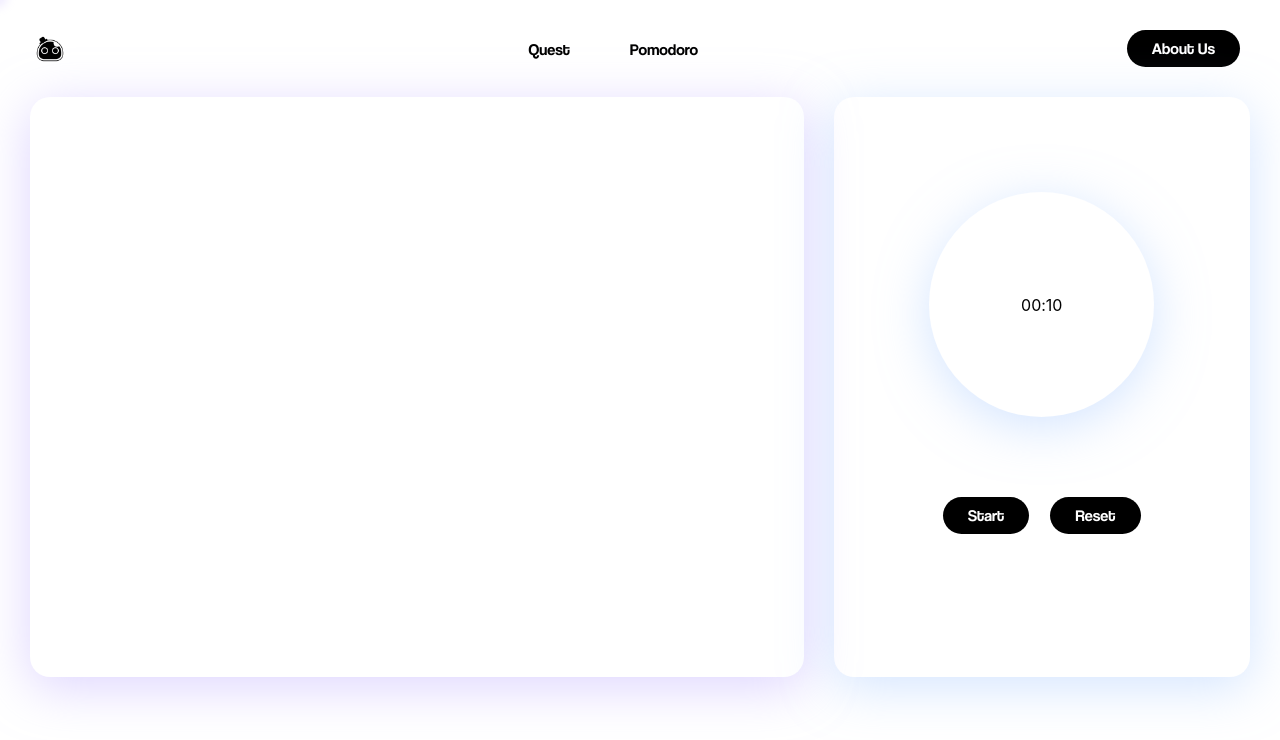
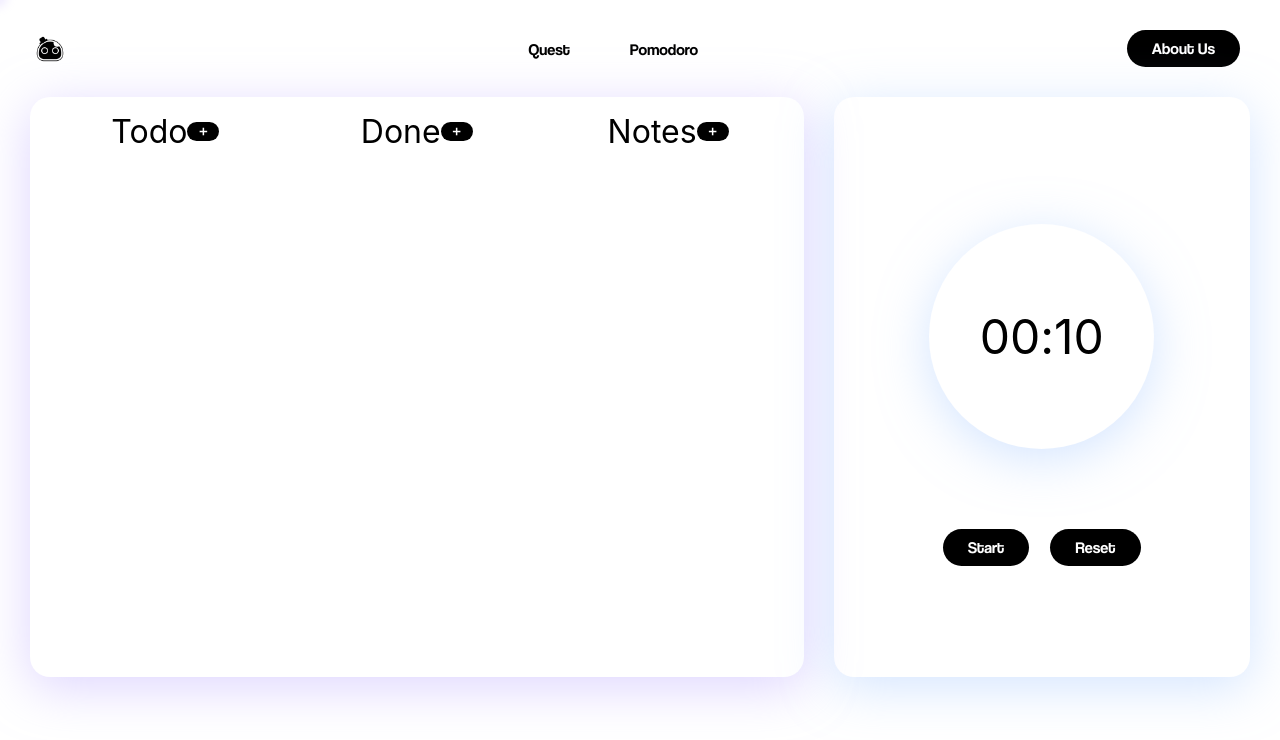
Before and after one commit to Four-Bits/quantum-x, a React (Create React App) app: page / in a window 1280 px wide. Shown: the top 740 px of the page. Built offline with nearby package versions, Linux system fonts and the light colour scheme.

Commit message:
i am done bro

```diff
--- a/src/components/Pomo.js
+++ b/src/components/Pomo.js
@@ -10,6 +10,10 @@ const Pomo = () =>{
     const resetTime = () =>{
         getSeconds[0].innerHTML = "00"
         getTens[0].innerHTML = "00"
+        let x = window.prompt("Enter Minutes")
+        let y = window.prompt("Enter Seconds")
+        getSeconds[0].innerHTML = y
+        getTens[0].innerHTML = x
     }
 
     const clearTime = () =>{
--- a/src/components/Task.js
+++ b/src/components/Task.js
@@ -1,7 +1,73 @@
+import { useState } from "react"
+import TaskCard from "./TaskCard"
+
 const Task = () =>{
+    const [lst_1, setLst_1] = useState([])
+    const [lst_2, setLst_2] = useState([])
+    const [lst_3, setLst_3] = useState([])
+
+    const click1 = () =>{
+        console.log("click1")
+        let temp_input = window.prompt("Enter Task", "")
+        setLst_1([...lst_1, temp_input])
+    }
+    const click2 = () =>{
+        console.log("click1")
+        let temp_input = window.prompt("Enter Task", "")
+        setLst_2([...lst_2, temp_input])
+    }
+    const click3 = () =>{
+        console.log("click1")
+        let temp_input = window.prompt("Enter Task", "")
+        setLst_3([...lst_3, temp_input])
+    }
+    const done = (e) =>{
+        let temp_lst = lst_1.filter(item => item !== e)
+        setLst_1([temp_lst])
+        setLst_2([...lst_2, e])
+    }
+
+    const undone = (e) =>{
+        let temp_lst = lst_2.filter(item => item !== e)
+        setLst_2([temp_lst])
+        setLst_1([...lst_1, e])
+    }
+    const notedel = (e) =>{
+        let temp_lst = lst_3.filter(item => item !== e)
+        setLst_3([temp_lst])
+    }
+
+
+
     return(
         <div className = "taskbox">
-            <h1> </h1>
+            <div className = "todobox">
+                <div className = "todoNav">
+                    <div>Todo</div>
+                    <button className = "btn-todo" onClick={click1}>+</button>
+                </div>
+                {lst_1.map((item) => {
+                    return(<TaskCard text = {item} btn = {() => {done(item)}}/>)
+                })}
+            </div>
+            <div className = "donebox">
+                <div className = "doneNav">
+                    <div>Done</div>
+                    <button className = "btn-done" onClick={click2}>+</button>
+                </div>
+                {lst_2.map((item) => {
+                    return(<TaskCard text = {item} btn = {() => {undone(item)}}/>)
+                })}
+            </div>
+            <div className = "notesbox">
+                <div className = "notesNav">
+                    <div>Notes</div>
+                    <button className = "btn-todo" onClick={click3}>+</button>
+                </div>
+                {lst_3.map((item) => {
+                    return(<TaskCard text = {item} btn = {() => {notedel(item)}}/>)
+                })}
+            </div>
         </div>
     )
 }
--- /dev/null
+++ b/src/components/TaskCard.js
@@ -0,0 +1,10 @@
+const TaskCard = (props) =>{
+    return(
+        <div className = "taskCardBox">
+            <div className = "taskCard">{props.text}</div>
+            <button onClick={props.btn} className="taskButton">-</button>
+        </div>
+            )
+}
+
+export default TaskCard
--- a/src/index.css
+++ b/src/index.css
@@ -5,7 +5,7 @@
 
 body {
   margin: 0;
-  font-family: -apple-system, BlinkMacSystemFont, 'Segoe UI', 'Roboto', 'Oxygen',
+  font-family: -apple-system, BlinkMacSystemFont,'coolvetica', 'Segoe UI', 'Roboto', 'Oxygen',
     'Ubuntu', 'Cantarell', 'Fira Sans', 'Droid Sans', 'Helvetica Neue',
     sans-serif;
   -webkit-font-smoothing: antialiased;
@@ -124,7 +124,9 @@ h2 small {
 /* taskbar */
 .taskbox{
   display : flex;
-
+  flex-direction: row;
+  justify-content: space-evenly;
+  align-items: center;
   width : 65%;
   height : auto;
   /* border : solid rgba; */
@@ -132,7 +134,85 @@ h2 small {
   box-shadow: rgba(189, 171, 255, 0.5) 0px 10px 50px;
   margin: 10px 15px 10px 30px;
 }
+.todobox{
+  display: flex;
+  flex-direction: column;
+  width: 30%;
+  height: 95%;
+  border-radius: 20px;
+  align-items: center;
 
+}
+.todoNav{
+  display : flex;
+  flex-direction: row;
+  justify-content: space-evenly;
+  align-items: center;
+  font-size: 2em;
+}
+.btn-todo{
+  padding: 0px;
+  margin : 0;
+  width: 2em;
+}
+.donebox{
+  display: flex;
+  flex-direction: column;
+  width: 30%;
+  height: 95%;
+  border-radius: 20px;
+  align-items: center;
+}
+.doneNav{
+  display : flex;
+  flex-direction: row;
+  justify-content: center;
+  align-items: center;
+  font-size: 2em;
+
+}
+.btn-done{
+  padding: 0px;
+  margin : 0;
+  width: 2em;
+}
+.notesbox{
+  display: flex;
+  flex-direction: column;
+  width: 30%;
+  height: 95%;
+  border-radius: 20px;
+  align-items: center;
+}
+.notesNav{
+  display : flex;
+  flex-direction: row;
+  justify-content: center;
+  align-items: center;
+  font-size: 2em;
+}
+.btn-notes{
+  padding: 0px;
+  margin : 0;
+  width: 2em;
+}
+.taskCardBox{
+  display: flex;
+  flex-direction: row;
+  margin: .5em 0 .5em 0;
+  width: 100%;
+  height: 3em;
+  justify-content: space-evenly;
+  align-items: center;
+  border-radius: 10px;
+  border: #BDABFF solid 1px;
+}
+.taskButton{
+  padding: 0;
+  width: 2em;
+  height: 2em;
+  border-radius: 50%;
+}
 
 /* pomodoro */
 .pomobox{
@@ -165,6 +245,7 @@ h2 small {
   width: 225px;
   border-radius: 50%;
   margin-top: 2em;
+  font-size: 3em;
 }
 .buttonflex{
   display: flex;
```
